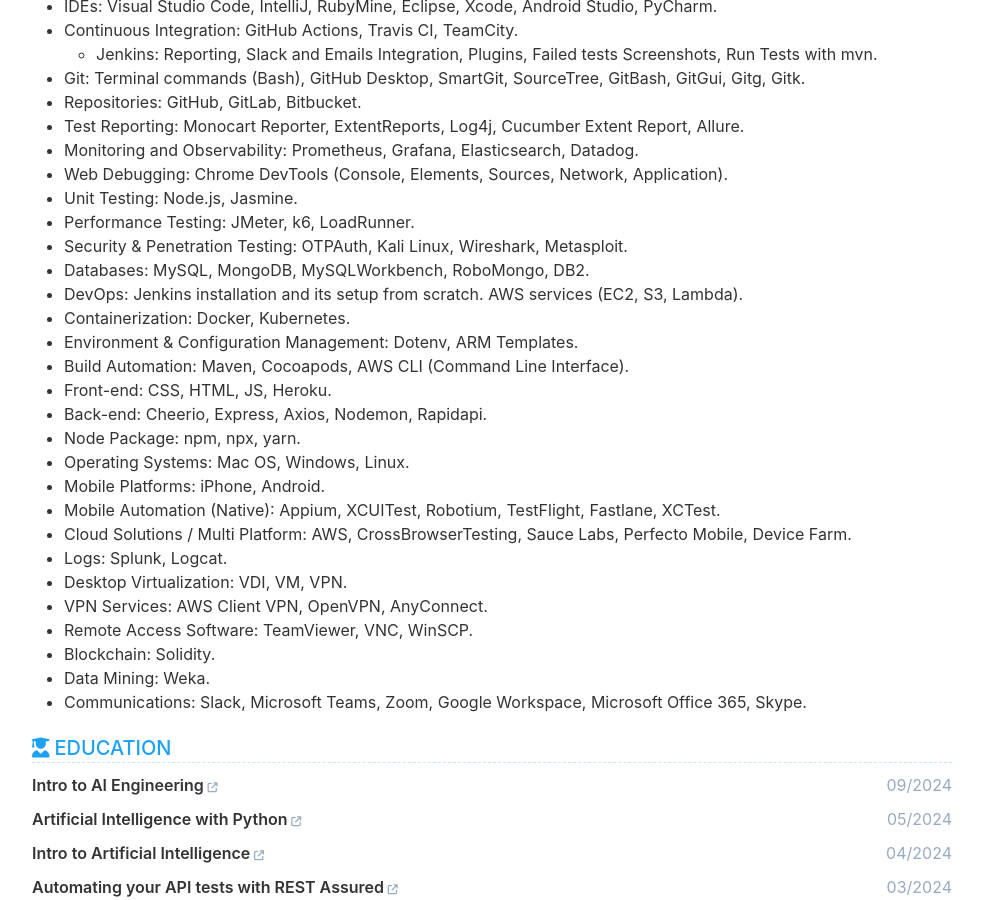
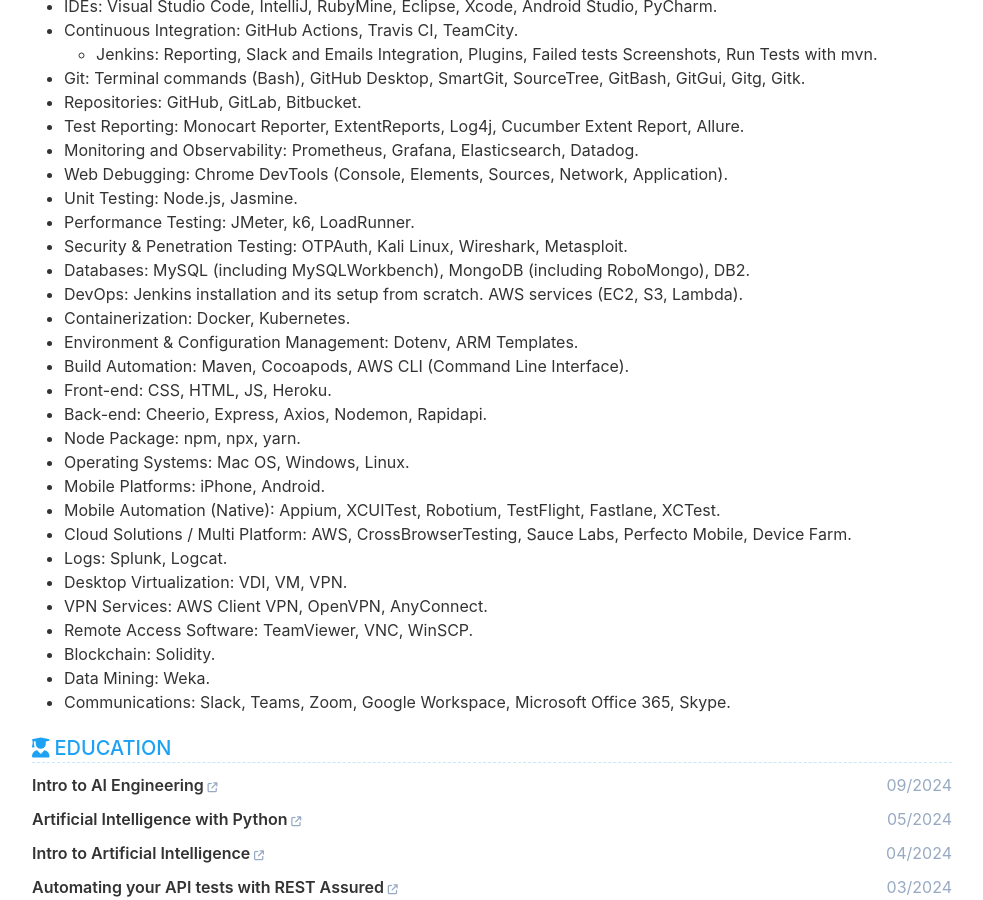
Before and after one commit to cvera08/full-resume, a Jekyll site: the page built from index.html, in a window 1280 px wide and 900 px high, scrolled down 4587 px. Shown: the whole window, without its empty margins (148-1131 px from the left). Built offline with Jekyll 4.4.1, drawn with Linux system fonts in a browser that asks for light colours.

Commit message:
style: teams and including databases

```diff
--- a/_data/data.yml
+++ b/_data/data.yml
@@ -288,7 +288,7 @@ organization:
     - Unit Testing: Node.js, Jasmine.
     - Performance Testing: JMeter, k6, LoadRunner.
     - Security & Penetration Testing: OTPAuth, Kali Linux, Wireshark, Metasploit.
-    - Databases: MySQL, MongoDB, MySQLWorkbench, RoboMongo, DB2.
+    - Databases: MySQL (including MySQLWorkbench), MongoDB (including RoboMongo), DB2.
     - DevOps: Jenkins installation and its setup from scratch. AWS services (EC2, S3, Lambda).
     - Containerization: Docker, Kubernetes.
     - Environment & Configuration Management: Dotenv, ARM Templates.
@@ -306,7 +306,7 @@ organization:
     - Remote Access Software: TeamViewer, VNC, WinSCP.
     - Blockchain: Solidity.
     - Data Mining: Weka.
-    - Communications: Slack, Microsoft Teams, Zoom, Google Workspace, Microsoft Office 365, Skype.
+    - Communications: Slack, Teams, Zoom, Google Workspace, Microsoft Office 365, Skype.
 
 
 education:
```
